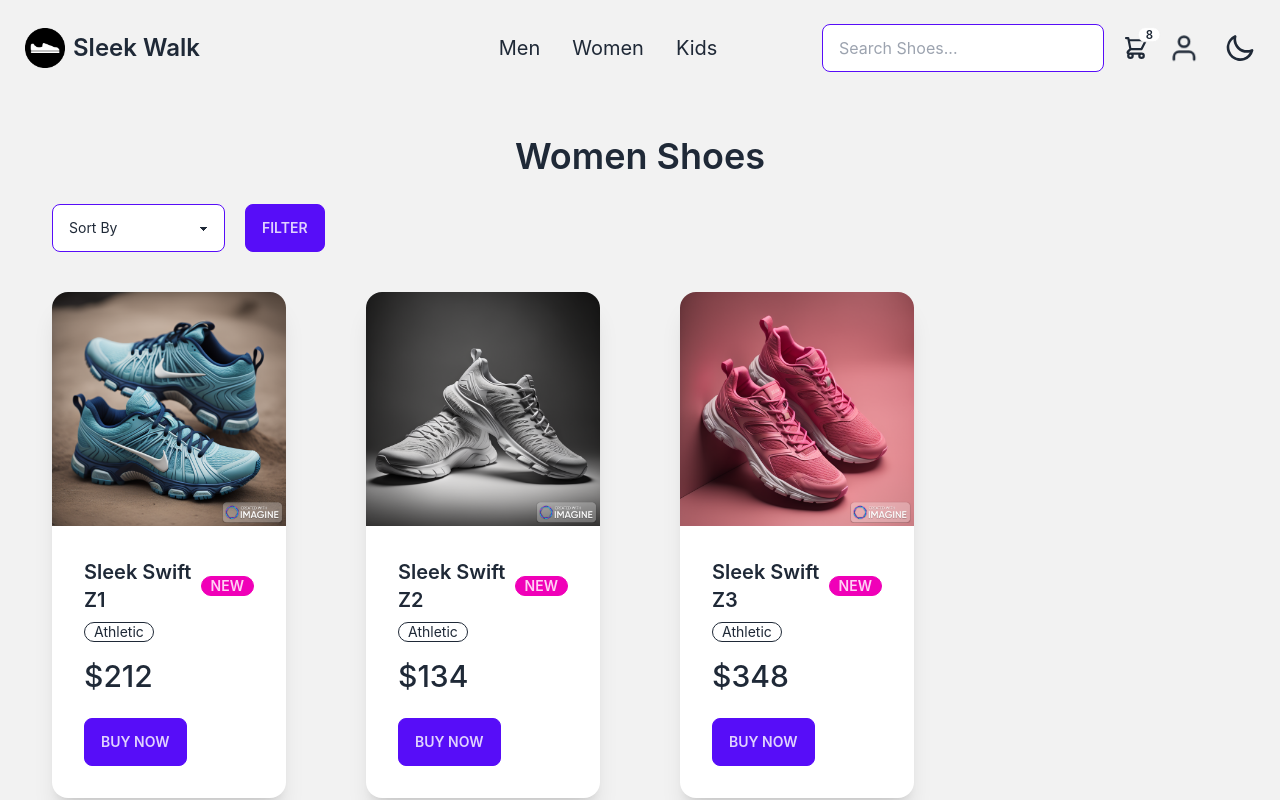
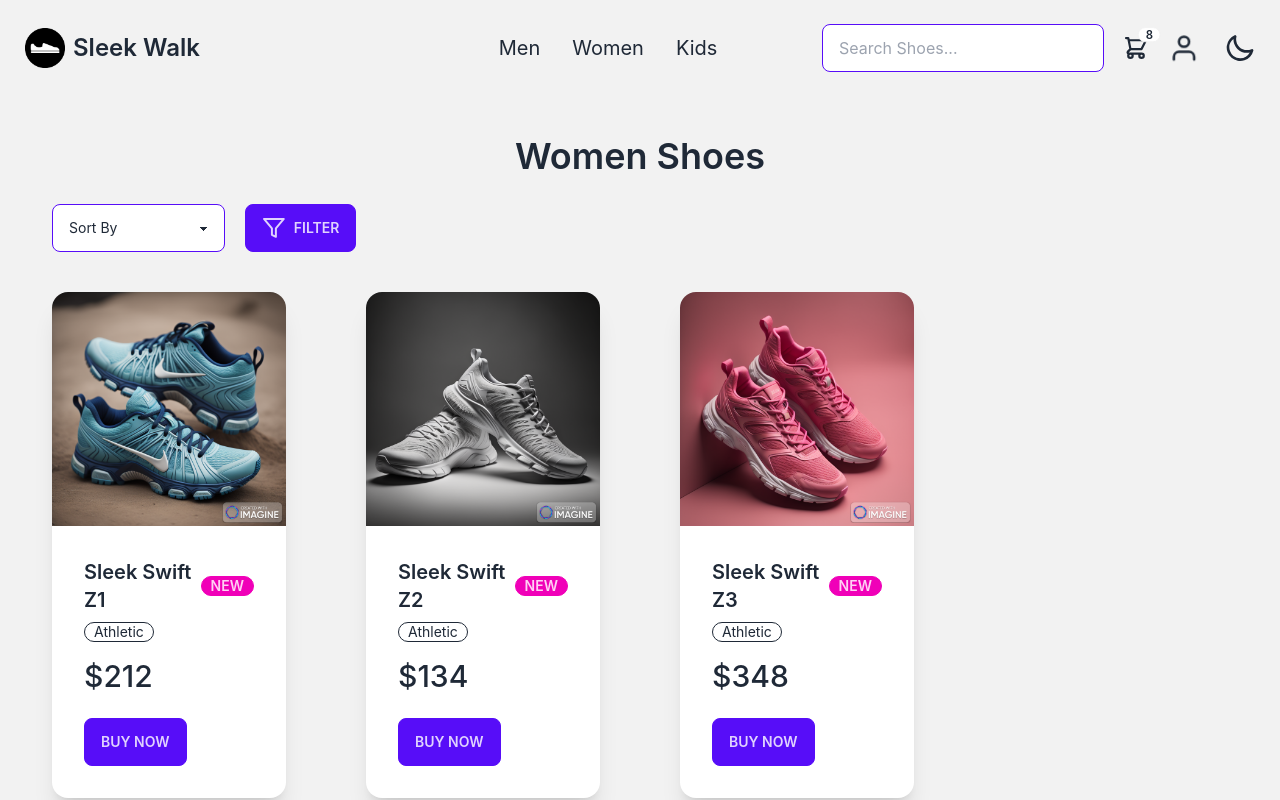
Before and after one commit to Ziyad-Aljaser/sleek-walk, a React (Create React App) app in the folder client/: page /women-shop in a window 1280 px wide. Shown: the top 800 px of the page. Built offline with nearby package versions, Linux system fonts and the light colour scheme.

Commit message:
Add filter svg

```diff
--- a/client/src/pages/MenShop.jsx
+++ b/client/src/pages/MenShop.jsx
@@ -71,6 +71,18 @@ export default function MenShop() {
                   htmlFor="my-drawer"
                   className="btn btn-primary drawer-button"
                 >
+                  <svg
+                    fill="none"
+                    stroke="currentColor"
+                    strokeLinecap="round"
+                    strokeLinejoin="round"
+                    strokeWidth={2}
+                    viewBox="0 0 24 24"
+                    height="1.7em"
+                    width="1.7em"
+                  >
+                    <path d="M22 3H2l8 9.46V19l4 2v-8.54L22 3z" />
+                  </svg>
                   Filter
                 </label>
               </div>
@@ -89,7 +101,7 @@ export default function MenShop() {
                   {[...Array(totalPages)].map((_, index) => (
                     <button
                       key={index + 1}
-                      className={`join-item btn text-2xl ${
+                      className={`join-item btn text-2xl shadow-xl ${
                         currentPage === index + 1 ? "btn-active" : ""
                       }`}
                       onClick={() => {
--- a/client/src/pages/WomenShop.jsx
+++ b/client/src/pages/WomenShop.jsx
@@ -71,6 +71,18 @@ export default function WomenShop() {
                   htmlFor="my-drawer"
                   className="btn btn-primary drawer-button"
                 >
+                  <svg
+                    fill="none"
+                    stroke="currentColor"
+                    strokeLinecap="round"
+                    strokeLinejoin="round"
+                    strokeWidth={2}
+                    viewBox="0 0 24 24"
+                    height="1.7em"
+                    width="1.7em"
+                  >
+                    <path d="M22 3H2l8 9.46V19l4 2v-8.54L22 3z" />
+                  </svg>
                   Filter
                 </label>
               </div>
@@ -89,7 +101,7 @@ export default function WomenShop() {
                   {[...Array(totalPages)].map((_, index) => (
                     <button
                       key={index + 1}
-                      className={`join-item btn text-2xl ${
+                      className={`join-item btn text-2xl shadow-xl ${
                         currentPage === index + 1 ? "btn-active" : ""
                       }`}
                       onClick={() => {
```
